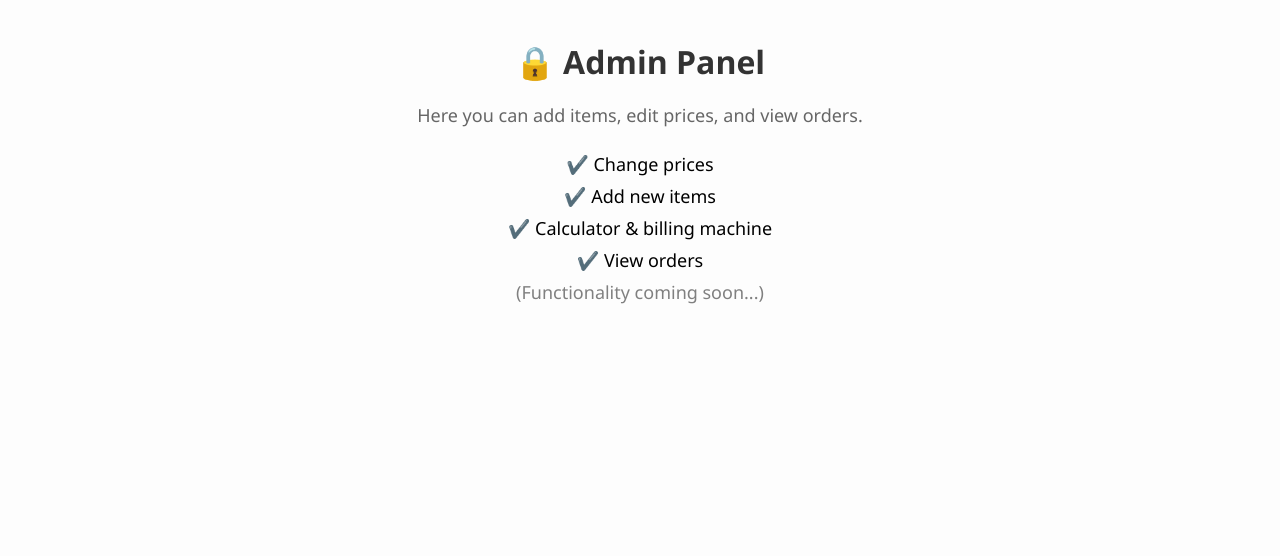
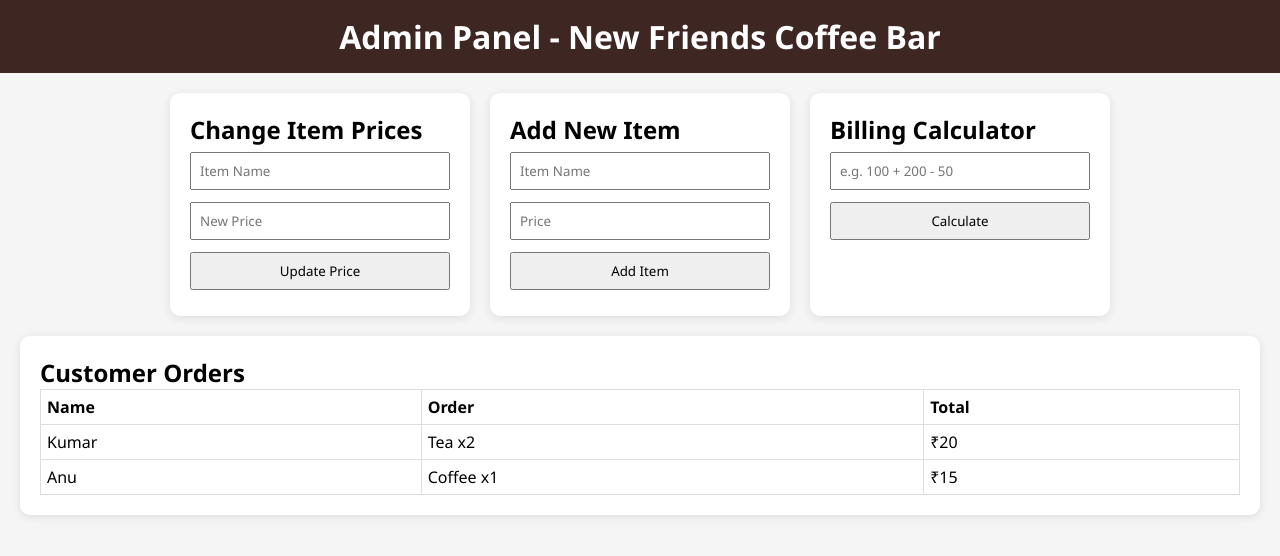
Before and after one commit to Ezhilraj4/teashop, a plain HTML site: page admin.html in a window 1280 px wide. Drawn offline with Linux system fonts and the light colour scheme.

Commit message:
Update admin.html

```diff
--- a/admin.html
+++ b/admin.html
@@ -3,18 +3,98 @@
 <head>
   <meta charset="UTF-8" />
   <meta name="viewport" content="width=device-width, initial-scale=1.0"/>
-  <title>Admin Panel | New Friends Coffee Bar</title>
-  <link rel="stylesheet" href="style.css" />
+  <title>Admin Panel - New Friends Coffee Bar</title>
+  <link rel="stylesheet" href="style.css"/>
+  <style>
+    body {
+      font-family: 'Segoe UI', sans-serif;
+      background-color: #f5f5f5;
+      margin: 0;
+      padding: 0;
+    }
+    header {
+      background-color: #3e2723;
+      color: white;
+      padding: 15px;
+      text-align: center;
+    }
+    main {
+      display: flex;
+      gap: 20px;
+      padding: 20px;
+      flex-wrap: wrap;
+      justify-content: center;
+    }
+    section {
+      background: white;
+      padding: 20px;
+      border-radius: 10px;
+      width: 300px;
+      box-shadow: 0 2px 10px rgba(0,0,0,0.1);
+    }
+    h2 {
+      margin-top: 0;
+    }
+    input, button {
+      width: 100%;
+      padding: 8px;
+      margin: 6px 0;
+    }
+    table {
+      width: 100%;
+      border-collapse: collapse;
+    }
+    th, td {
+      border: 1px solid #ddd;
+      padding: 6px;
+      text-align: left;
+    }
+  </style>
 </head>
-<body class="simple-page">
-  <h1>🔒 Admin Panel</h1>
-  <p>Here you can add items, edit prices, and view orders.</p>
-  <ul>
-    <li>✔️ Change prices</li>
-    <li>✔️ Add new items</li>
-    <li>✔️ Calculator & billing machine</li>
-    <li>✔️ View orders</li>
-  </ul>
-  <p style="color: gray;">(Functionality coming soon...)</p>
-</body>
-</html>
+<body>
+  <header>
+    <h1>Admin Panel - New Friends Coffee Bar</h1>
+  </header>
+  <main>
+    <!-- Change Prices -->
+    <section>
+      <h2>Change Item Prices</h2>
+      <input type="text" id="itemName" placeholder="Item Name">
+      <input type="number" id="newPrice" placeholder="New Price">
+      <button onclick="changePrice()">Update Price</button>
+    </section>
+
+    <!-- Add Items -->
+    <section>
+      <h2>Add New Item</h2>
+      <input type="text" id="newItemName" placeholder="Item Name">
+      <input type="number" id="newItemPrice" placeholder="Price">
+      <button onclick="addItem()">Add Item</button>
+    </section>
+
+    <!-- Calculator -->
+    <section>
+      <h2>Billing Calculator</h2>
+      <input type="text" id="calcInput" placeholder="e.g. 100 + 200 - 50">
+      <button onclick="calculate()">Calculate</button>
+      <p id="calcResult"></p>
+    </section>
+
+    <!-- View Orders -->
+    <section style="flex: 1 1 600px;">
+      <h2>Customer Orders</h2>
+      <table id="orderTable">
+        <thead>
+          <tr><th>Name</th><th>Order</th><th>Total</th></tr>
+        </thead>
+        <tbody>
+          <tr><td>Kumar</td><td>Tea x2</td><td>₹20</td></tr>
+          <tr><td>Anu</td><td>Coffee x1</td><td>₹15</td></tr>
+        </tbody>
+      </table>
+    </section>
+  </main>
+
+  <script>
+    function changePrice() {
+      const item
```
